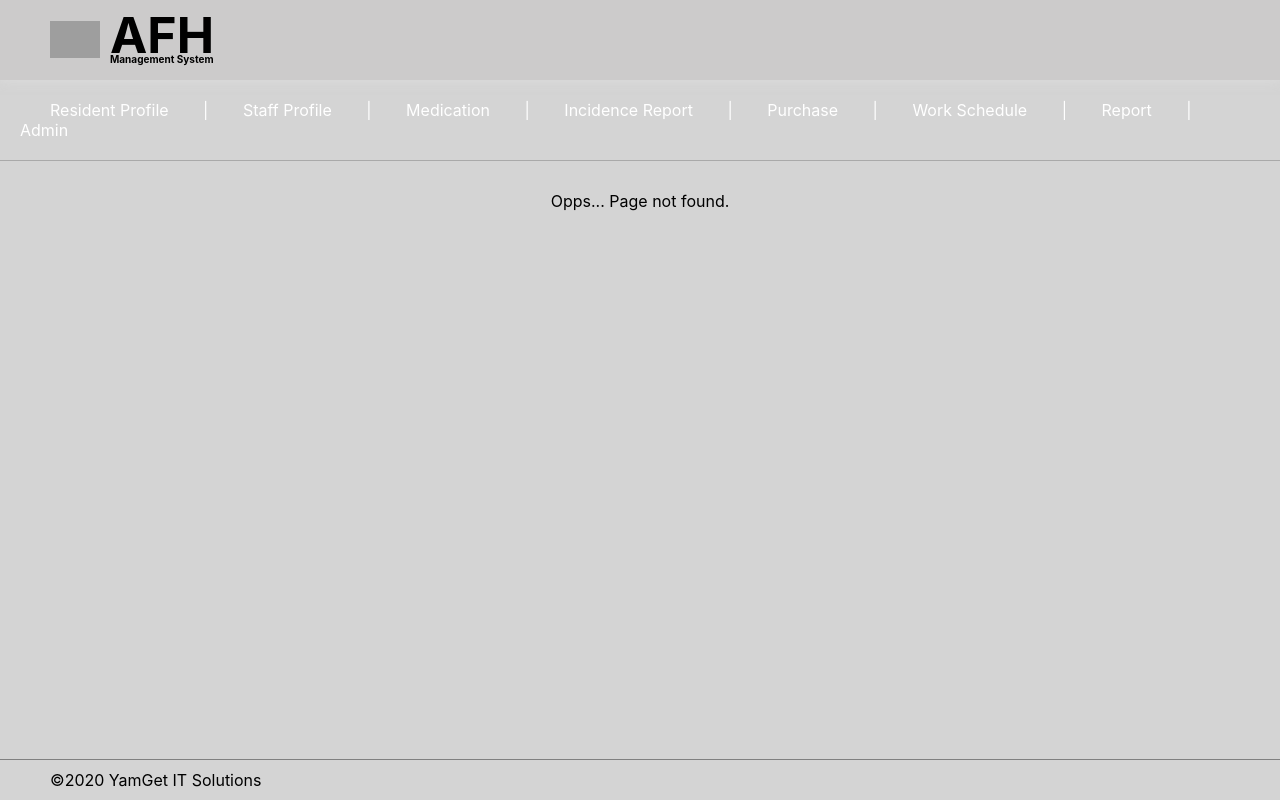
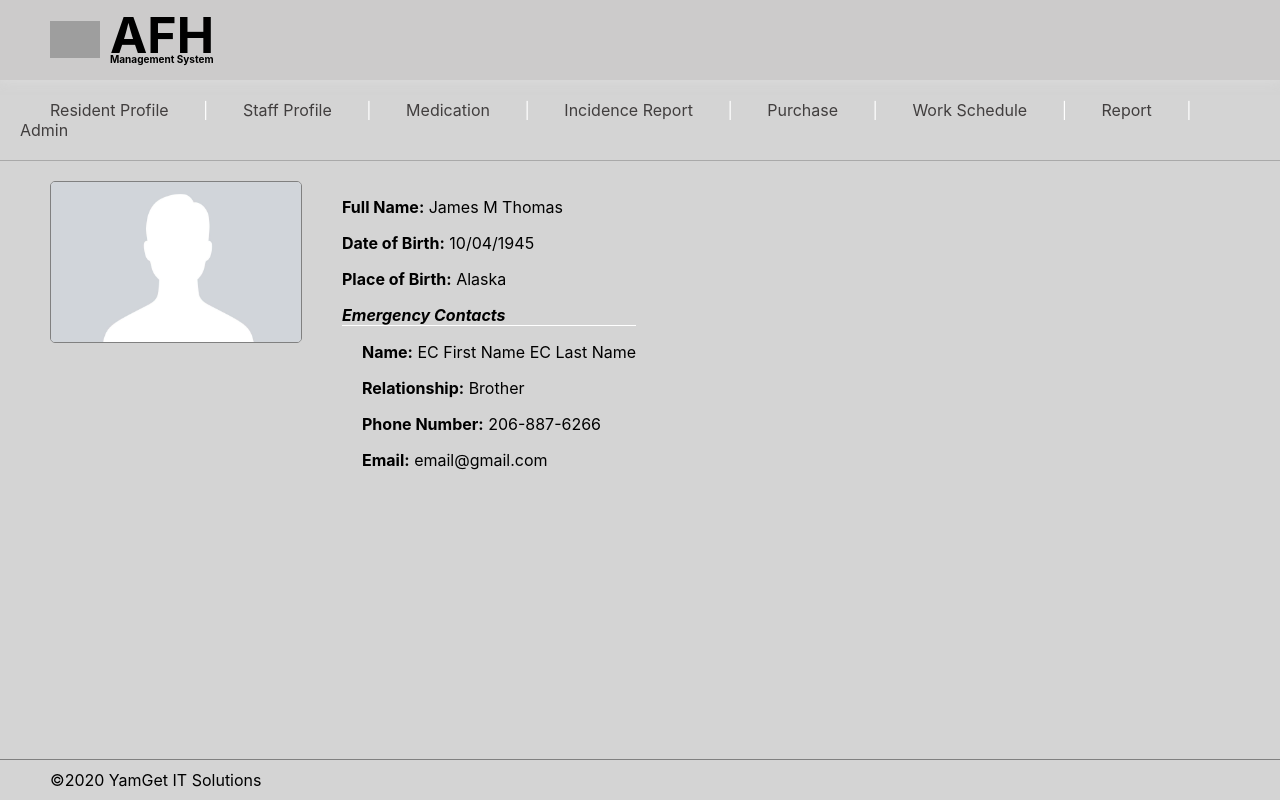
Before and after one commit to yofetahe/AFH_FrontEnd, a React (Create React App) app: page /resident/1 in a window 1280 px wide. Before the commit this address had no page. Built offline with nearby package versions, Linux system fonts and the light colour scheme; grey boxes are pictures that could not be loaded.

Commit message:
residents list and view resident added

```diff
--- a/src/App.css
+++ b/src/App.css
@@ -28,10 +28,6 @@
   color: #61dafb;
 }
 
-.main-content {
-  padding: 20px 50px;
-}
-
 @keyframes App-logo-spin {
   from {
     transform: rotate(0deg);
@@ -40,3 +36,13 @@
     transform: rotate(360deg);
   }
 }
+
+
+
+.main-content {
+  padding: 20px 50px;
+}
+
+.link-general {
+  text-decoration: none;
+}
--- a/src/App.tsx
+++ b/src/App.tsx
@@ -5,7 +5,8 @@ import './App.css';
 import Header from './components/common/header';
 import Footer from './components/common/footer';
 import Menu from './components/common/menu';
-import Resident from './components/resident_profile/index';
+import Residents from './components/residents_profile/index';
+import ResidentInfo from './components/residents_profile/resident_info';
 import Staff from './components/stuff_profile';
 import Medication from './components/medication';
 import Incidence from './components/incidence';
@@ -22,7 +23,9 @@ function App() {
       <Menu />
       <div>
         <Switch>
-          <Route exact path="/residents" component={Resident} />
+          <Route exact path="/" component={Residents} />
+          <Route exact path="/residents" component={Residents} />
+          <Route exact path="/resident/:id" component={ResidentInfo} />
           <Route exact path="/staff" component={Staff} />
           <Route exact path="/medication" component={Medication} />
           <Route exact path="/incidence" component={Incidence} />
--- a/src/components/common/menu.css
+++ b/src/components/common/menu.css
@@ -6,10 +6,11 @@
 
 .menu-tab {
     text-decoration-line: none;
-    color: #fff;
+    color: rgb(65, 62, 62);
     padding: 0px 30px;
 }
 
 .menu-tab:hover {
-    color: #000;
+    color: rgb(65, 65, 65);
+    font-weight: bold;
 }
--- a/src/components/resident_profile/index.tsx
+++ /dev/null
@@ -1,16 +0,0 @@
-import React, { Component } from 'react';
-
-import './index.css';
-
-class ResidentProfile extends Component {
-    state = {
-        page: "Resident Profile Page"
-    }
-    render() {
-        return (
-            <div className='main-content'> {this.state.page} </div>
-        );
-    }
-}
-
-export default ResidentProfile;
--- /dev/null
+++ b/src/components/residents_profile/index.tsx
@@ -0,0 +1,139 @@
+import React, { Component } from 'react';
+
+import './index.css';
+import Resident from './resident';
+
+interface EmergencyContact {
+    FirstName: string;
+    LastName: string;
+    Relationship: string;
+    PhoneNumber: string;
+    Email: string;
+}
+interface Resident {
+    ID: string;
+    PublicId: string;
+    FirstName: string;
+    MiddleNameInitial: string;
+    LastName: string;
+    DateOfBirth: string;
+    PlaceOfBirth: string;
+    PhotoPath: string;
+    EmergencyContacts: EmergencyContact[];
+}
+
+const residents: Resident[] = [
+    {
+        ID: "1",
+        PublicId: "0205284052462",
+        FirstName: "James",
+        MiddleNameInitial: "M",
+        LastName: "Thomas",
+        DateOfBirth: "10/04/1945",
+        PlaceOfBirth: "Alaska",
+        PhotoPath: "",
+        EmergencyContacts: [
+            {
+                FirstName: "EC First Name",
+                LastName: "EC Last Name",
+                Relationship: "Brother",
+                PhoneNumber: "206-887-6266",
+                Email: "email@gmail.com"
+            }
+        ]
+    },
+    {
+        ID: "2",
+        PublicId: "0985425246264",
+        FirstName: "Hanery",
+        MiddleNameInitial: "M",
+        LastName: "Anderson",
+        DateOfBirth: "10/10/1981",
+        PlaceOfBirth: "Washington",
+        PhotoPath: "",
+        EmergencyContacts: [
+            {
+                FirstName: "EC First Name",
+                LastName: "EC Last Name",
+                Relationship: "Brother",
+                PhoneNumber: "206-887-6266",
+                Email: "email@gmail.com"
+            }
+        ]
+    },
+    {
+        ID: "3",
+        PublicId: "058062452462725",
+        FirstName: "Waren",
+        MiddleNameInitial: "M",
+        LastName: "Buffet",
+        DateOfBirth: "10/10/1981",
+        PlaceOfBirth: "Alaska",
+        PhotoPath: "",
+        EmergencyContacts: [
+            {
+                FirstName: "EC First Name",
+                LastName: "EC Last Name",
+                Relationship: "Brother",
+                PhoneNumber: "206-887-6266",
+                Email: "email@gmail.com"
+            }
+        ]
+    },
+    {
+        ID: "4",
+        PublicId: "093485464546",
+        FirstName: "Mark",
+        MiddleNameInitial: "M",
+        LastName: "Zumberg",
+        DateOfBirth: "10/10/1981",
+        PlaceOfBirth: "Alaska",
+        PhotoPath: "",
+        EmergencyContacts: [
+            {
+                FirstName: "EC First Name",
+                LastName: "EC Last Name",
+                Relationship: "Brother",
+                PhoneNumber: "206-887-6266",
+                Email: "email@gmail.com"
+            }
+        ]
+    },
+    {
+        ID: "5",
+        PublicId: "986985764563453",
+        FirstName: "Sherry",
+        MiddleNameInitial: "M",
+        LastName: "Henery",
+        DateOfBirth: "07/03/1974",
+        PlaceOfBirth: "Alaska",
+        PhotoPath: "",
+        EmergencyContacts: [
+            {
+                FirstName: "EC First Name",
+                LastName: "EC Last Name",
+                Relationship: "Brother",
+                PhoneNumber: "206-887-6266",
+                Email: "email@gmail.com"
+            }
+        ]
+    }
+]
+
+class ResidentProfile extends Component {
+    state = {
+        page: "Resident Profile Page",
+        residents: residents
+    }
+    render() {
+        return (
+            <div className='main-content'>
+                {this.state.residents.map(resident => {
+                    return <Resident key={resident.ID} residentInfo={resident} />
+                })}
+            </div>
+        );
+    }
+}
+
+export default ResidentProfile;
--- /dev/null
+++ b/src/components/residents_profile/resident.css
@@ -0,0 +1,17 @@
+.residentProfile {
+    border: solid 1px #fff;
+    border-radius: 10px;
+    text-align: center;
+    float: left;
+    margin: 0px 10px 10px 0px;
+    overflow: hidden;
+    background-color: rgba(48, 47, 47, 0.4);
+}
+img {
+    width: 240px;
+    height: auto;
+}
+.residentName {
+    color: #fff;
+    font-weight: bold;
+}
--- /dev/null
+++ b/src/components/residents_profile/resident.tsx
@@ -0,0 +1,25 @@
+import React from 'react';
+import { Link } from 'react-router-dom';
+
+import './resident.css';
+import DefaultPhoto from '../../images/defaultPhoto.png';
+
+const resident = (props: any) => {
+    return (
+        <div className='residentProfile'>
+            <div> <img src={DefaultPhoto} alt='pic'/> </div>
+            <div className='residentName'>
+                <div> {props.residentInfo.FirstName} {props.residentInfo.LastName} </div>
+                <div>
+                    <Link id={props.residentInfo.id}
+                        to={`/resident/${props.residentInfo.PublicId}`}
+                        className='link-general'> View </Link>
+                    |
+                    Leave
+                </div>
+            </div>
+        </div>
+    );
+}
+
+export default resident;
--- /dev/null
+++ b/src/components/residents_profile/resident_info.css
@@ -0,0 +1,27 @@
+.residentPhoto>img {
+    width: 250px;
+    height: auto;
+    border: solid 1px gray;
+    border-radius: 5px;
+    overflow: hidden;
+}
+.residentPhoto {
+    float: left;
+    margin-right: 40px;
+}
+.residentData {
+    float: left;
+}
+span {
+    font-weight: bold;
+}
+
+.emergencyContact {
+    border-bottom: 1px solid #fff;
+    font-weight: bold;
+    font-style: italic;
+}
+
+.emergencyContactInfo {
+    margin-left: 20px;
+}
--- /dev/null
+++ b/src/components/residents_profile/resident_info.tsx
@@ -0,0 +1,53 @@
+import React, { useState } from 'react';
+
+import './resident_info.css';
+import DefaultPhoto from '../../images/defaultPhoto.png';
+
+const residentData = {
+    ID: "1",
+    PublicId: "0205284052462",
+    FirstName: "James",
+    MiddleNameInitial: "M",
+    LastName: "Thomas",
+    DateOfBirth: "10/04/1945",
+    PlaceOfBirth: "Alaska",
+    PhotoPath: "",
+    EmergencyContacts: [
+        {
+            FirstName: "EC First Name",
+            LastName: "EC Last Name",
+            Relationship: "Brother",
+            PhoneNumber: "206-887-6266",
+            Email: "email@gmail.com"
+        }
+    ]
+}
+
+const ResidentInfo = (props: any) => {
+
+    const [residentInfo, setResidentInfo] = useState(residentData);
+
+    return (
+        <div className='main-content'>
+            <div className='residentPhoto'> <img src={DefaultPhoto} alt='pic'/> </div>
+            <div className='residentData'>
+                <p> <span>Full Name:</span> {residentInfo.FirstName} {residentInfo.MiddleNameInitial} {residentInfo.LastName} </p>
+                <p> <span>Date of Birth:</span> {residentInfo.DateOfBirth} </p>
+                <p> <span>Place of Birth:</span> {residentInfo.PlaceOfBirth} </p>
+                <div className='emergencyContact'>Emergency Contacts</div>
+                {residentInfo.EmergencyContacts.map(ec => {
+                    return (
+                        <div className='emergencyContactInfo'>
+                            <p> <span>Name:</span> {ec.FirstName} {ec.LastName} </p>
+                            <p> <span>Relationship:</span> {ec.Relationship} </p>
+                            <p> <span>Phone Number:</span> {ec.PhoneNumber} </p>
+                            <p> <span>Email:</span> {ec.Email} </p>
+                        </div>
+                    );
+                })}
+            </div>
+        </div>
+    );
+}
+
+export default ResidentInfo;
```
Also changed, not shown: src/components/residents_profile/index.css (added), src/images/defaultPhoto.png (added).
